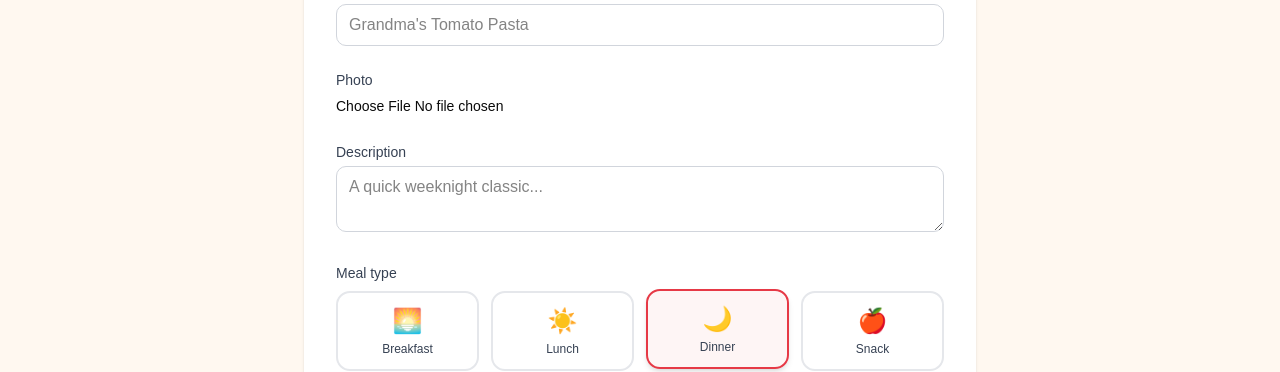
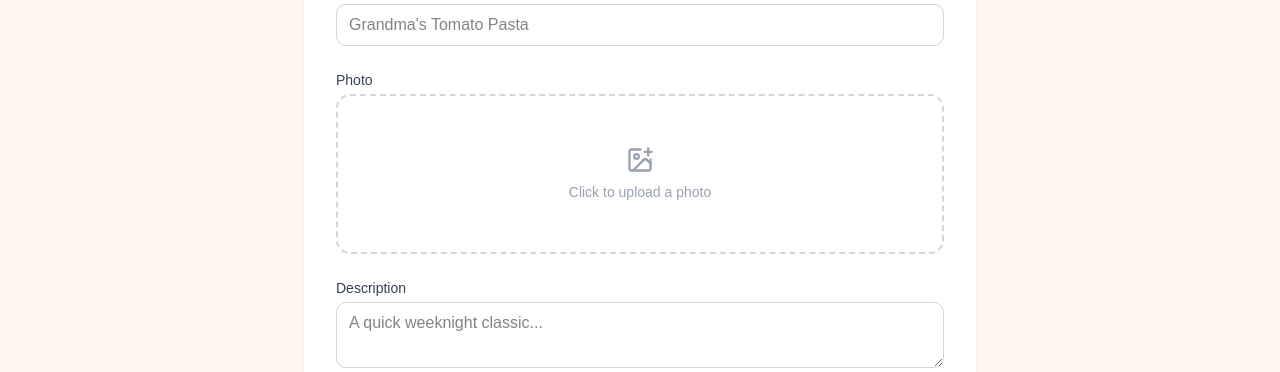
Before and after one commit to Afiroj313501/recipebox, a React (Vite) app in the folder client/: page /recipes/new in a window 1280 px wide. Shown: the part 205-577 px from the top of the page. Built offline with nearby package versions, Linux system fonts and the light colour scheme; no server answers.

Commit message:
feat: add image upload via Multer + Cloudinary

```diff
--- a/client/src/pages/RecipeForm.jsx
+++ b/client/src/pages/RecipeForm.jsx
@@ -2,6 +2,7 @@ import { useState, useEffect } from 'react';
 import { useNavigate, useParams } from 'react-router-dom';
 import { useMutation, useQuery, useQueryClient } from '@tanstack/react-query';
 import toast from 'react-hot-toast';
+import { ImagePlus } from 'lucide-react';
 import { Button } from '@/components/ui/button';
 import IngredientChipsInput from '../components/IngredientChipsInput';
 import { createRecipe, updateRecipe, getRecipeById } from '../api/recipes';
@@ -161,18 +162,25 @@ export default function RecipeForm() {
         {/* Image */}
         <div>
           <label className="block text-sm font-medium text-gray-700 mb-1">Photo</label>
-          {imagePreview && (
-            <img
-              src={imagePreview}
-              alt="Preview"
-              className="w-full h-40 object-cover rounded-xl mb-2"
-            />
-          )}
+          <label
+            htmlFor="recipe-image"
+            className="flex flex-col items-center justify-center gap-2 border-2 border-dashed border-gray-300 rounded-xl h-40 cursor-pointer hover:border-[#E63946] transition-colors overflow-hidden"
+          >
+            {imagePreview ? (
+              <img src={imagePreview} alt="Preview" className="w-full h-full object-cover" />
+            ) : (
+              <>
+                <ImagePlus className="text-gray-400" size={28} />
+                <span className="text-sm text-gray-400">Click to upload a photo</span>
+              </>
+            )}
+          </label>
           <input
+            id="recipe-image"
             type="file"
             accept="image/*"
             onChange={handleImageChange}
-            className="text-sm"
+            className="hidden"
           />
         </div>
 
```
Also changed, not shown: 1 other file (tests, documents, lock files or other folders).
